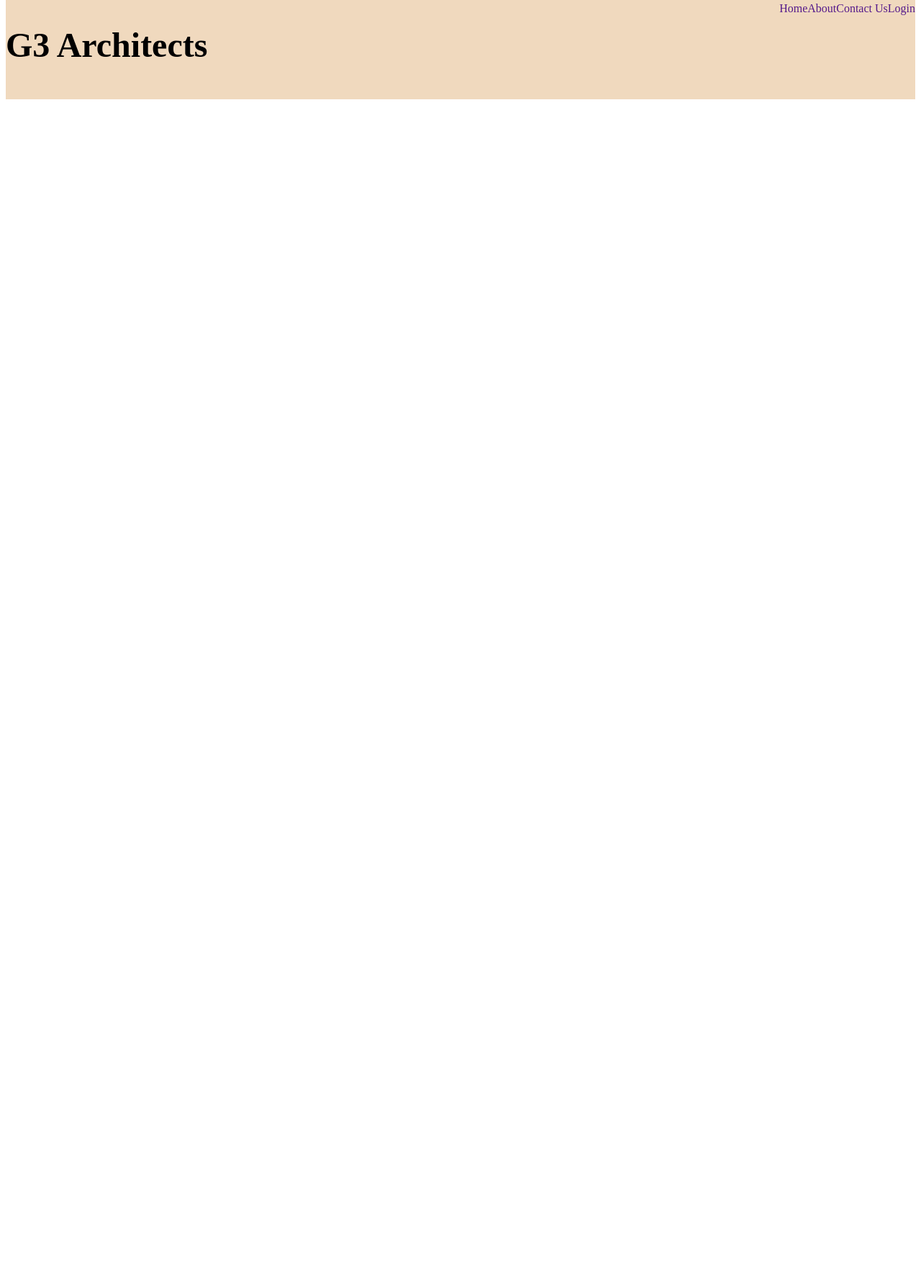
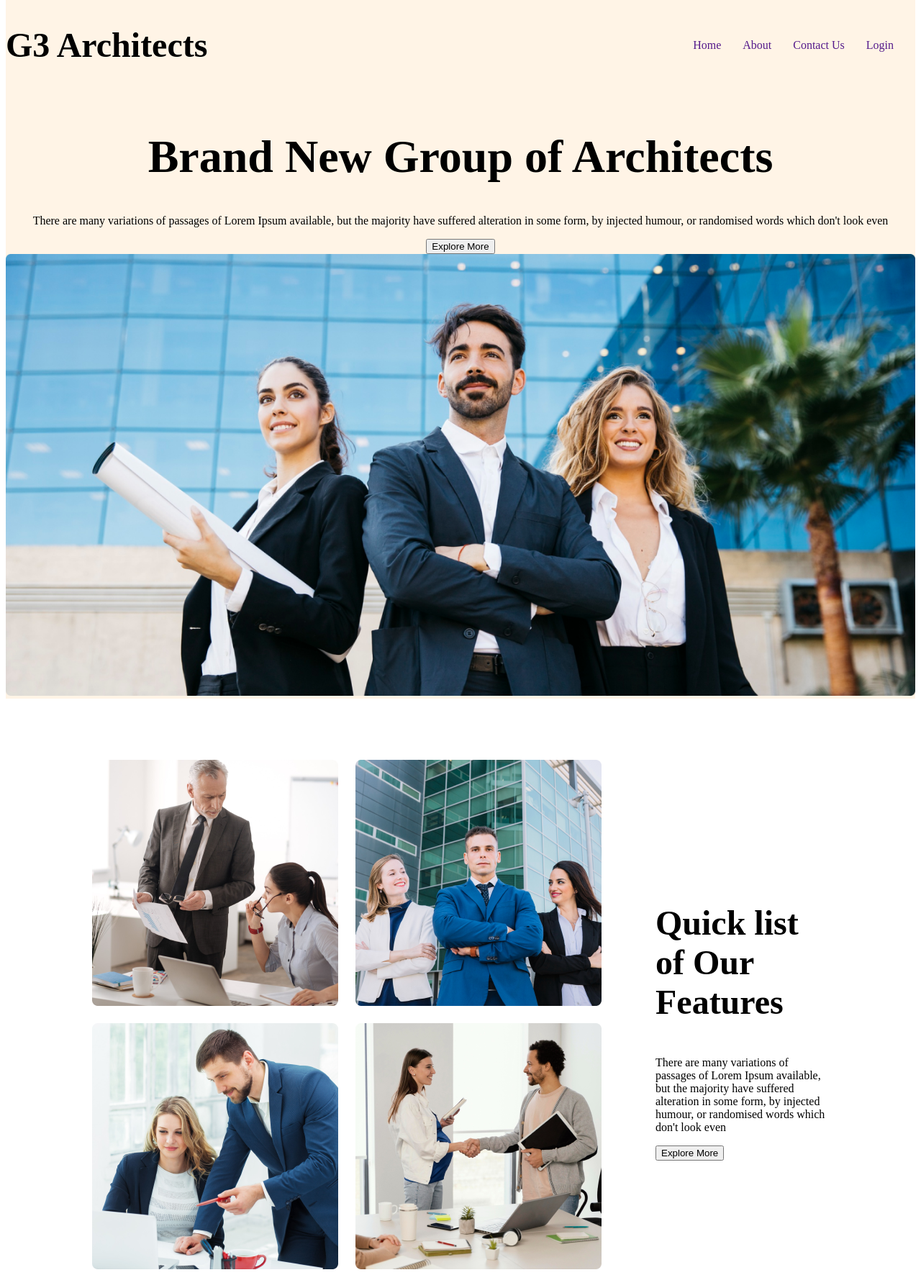
Before and after one commit to RaselMridha252/g3-responsive-web-page, a plain HTML site: page index.html in a window 1280 px wide. Shown: the part 21-1793 px from the top of the page at 72% size. Before the commit the page ends 800 px from the top, so only its background shows below. Drawn offline with Linux system fonts and the light colour scheme.

Commit message:
i am working the main section

```diff
--- a/index.html
+++ b/index.html
@@ -21,8 +21,32 @@
             </div>
         </nav>
 
+        <div class="banner">
+            <div class="banner-content">
+            <h1 class="banner-heading">Brand New Group of Architects </h1>
+            <p class="banner-description">There are many variations of passages of Lorem Ipsum available, but the majority have suffered alteration in some form, by injected humour, or randomised words which don't look even</p>
+            <button class="bnt-primary">Explore More</button>
+            </div>
+
+            <img class="banner-ing" src="/images/banner.png" alt="">
+        </div>
+
     </header>
     <main>
+        <section class="teams disply-flex">
+            <div class="teams-images">
+                <img class="img-four" src="/images/team1.png" alt="">
+                <img class="img-four" src="/images/team2.png" alt="">
+                <img class="img-four" src="/images/team3.png" alt="">
+                <img class="img-four" src="/images/team4.png" alt="">
+            </div>
+            <div class="teams-features">
+                <h3 class="features-heading">Quick list of Our Features</h3>
+                <p class="features-discretion">There are many variations of passages of Lorem Ipsum available, but the majority have suffered alteration in some form, by injected humour, or randomised words which don't look even</p>
+                <button>Explore More</button>
+
+            </div>
+        </section>
 
     </main>
     <footer>
--- a/stlyes.css
+++ b/stlyes.css
@@ -7,10 +7,18 @@
 /* nav styles */
 
 .heder{
-    background-color:#f0d9bdfa;
+    background-color:rgba(255, 144, 14, 0.1);
+
+}
+
+.nav-bar{
+    max-width: 14400px;
+    margin: 0 auto;
+
 }
 .nav-links{
     justify-content: space-between;
+    align-items: center;
 }
 
 .banner-name{
@@ -24,4 +32,98 @@
 
 .nav-link{
     text-decoration: none;
+    font-weight: medium;
+    font-size: 1rem;
+    margin-right: 30px;
 }
+
+
+
+
+
+.banner-content{
+    max-width: 1440px;
+    margin: 0 auto;
+    text-align: center;
+}
+
+.banner{
+    max-width: 1440px;
+    margin: 0 auto;
+   align-items: center;
+
+}
+
+.banner-heading{
+    font-weight: bold;
+    font-size: 4rem;
+}
+
+.banner-description{
+    font-weight: regular;
+    font-size: 1rem;
+}
+
+.banner-ing{
+    max-width: 1440px;
+    width: 100%;
+    /* margin: 0 auto;
+   align-items: center;   */
+}
+
+
+/* main section styles */
+main{
+    margin: 0 120px;
+}
+
+main > section{
+    margin-top: 85px;
+}
+
+.teams{
+    align-items: center;
+}
+
+.teams-images{
+    display: grid;
+    grid-template-columns: repeat(2, 1fr);
+    gap: 24px;
+
+}
+
+/* .img-four{
+    max-width: 342px;
+    width: 100%;
+} */
+
+.teams-features{
+    margin-left: 75px;
+}
+
+.features-heading{
+    font-weight: bold;
+    font-size: 3rem;
+}
+
+.features-discretion{
+    font-weight: normal;
+    font-size: 1rem;
+}
+
+/* media query styles */
+
+@media screen and (max-width: 567px) {
+    .nav-links, .nav-items, .teams{
+        flex-direction: column;
+    }
+
+    .teams-images{
+        grid-template-columns: repeat(1, 1fr);
+    }
+
+    .teams-features, .banner{
+        margin: 0 70px;
+    }
+
+}
```
